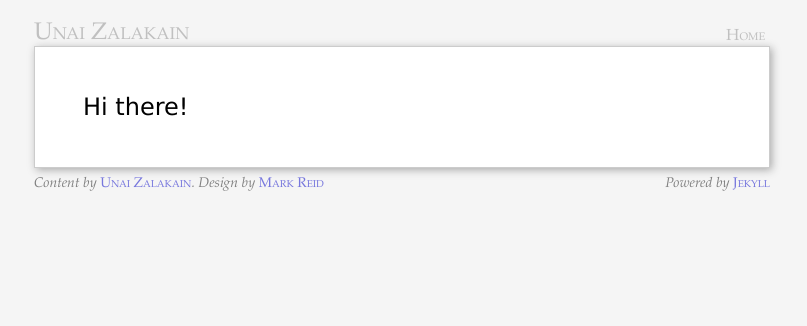
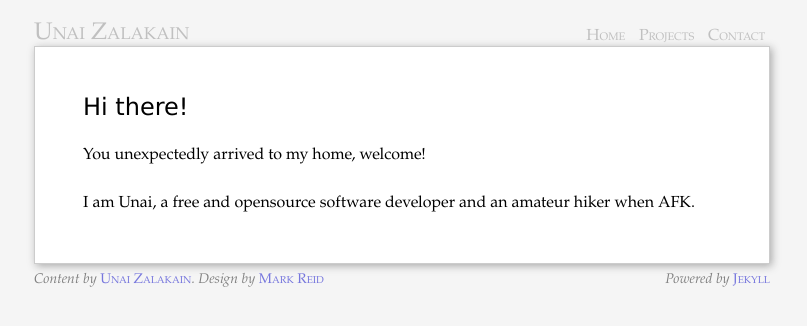
Before and after one commit to ashleyh/unaizalakain.github.io, a Jekyll site: the page built from index.md, in a window 1280 px wide. Shown: the top 326 px of the page, without its empty margins (238-1045 px from the left). Built offline with Jekyll 4.4.1, drawn with Linux system fonts in a browser that asks for light colours.

Commit message:
Basic structure, render page link manually
Order isn't preserved in automatic rendering.

```diff
--- a/_layouts/default.html
+++ b/_layouts/default.html
@@ -38,9 +38,8 @@
     </h1>
     <ul class="nav">
       <li><a class="home" href="{{ HOME_PATH }}">Home</a></li>
-      {% assign group = "menu" %}
-      {% assign pages_list = site.pages %}
-      {% include JB/pages_list %}
+      <li><a href="{{ HOME_PATH }}projects/">Projects</a></li>
+      <li><a href="{{ HOME_PATH }}contact/">Contact</a></li>
     </ul>
   </div>
 
--- a/index.md
+++ b/index.md
@@ -4,3 +4,8 @@ title: Hi there!
 tagline: Supporting tagline
 ---
 {% include JB/setup %}
+
+
+You unexpectedly arrived to my home, welcome!
+
+I am Unai, a free and opensource software developer and an amateur hiker when AFK.
```
Also changed, not shown: contact/index.md (added, +4 -0 lines), projects/django/index.md (added, +6 -0 lines), projects/index.md (added, +8 -0 lines).
